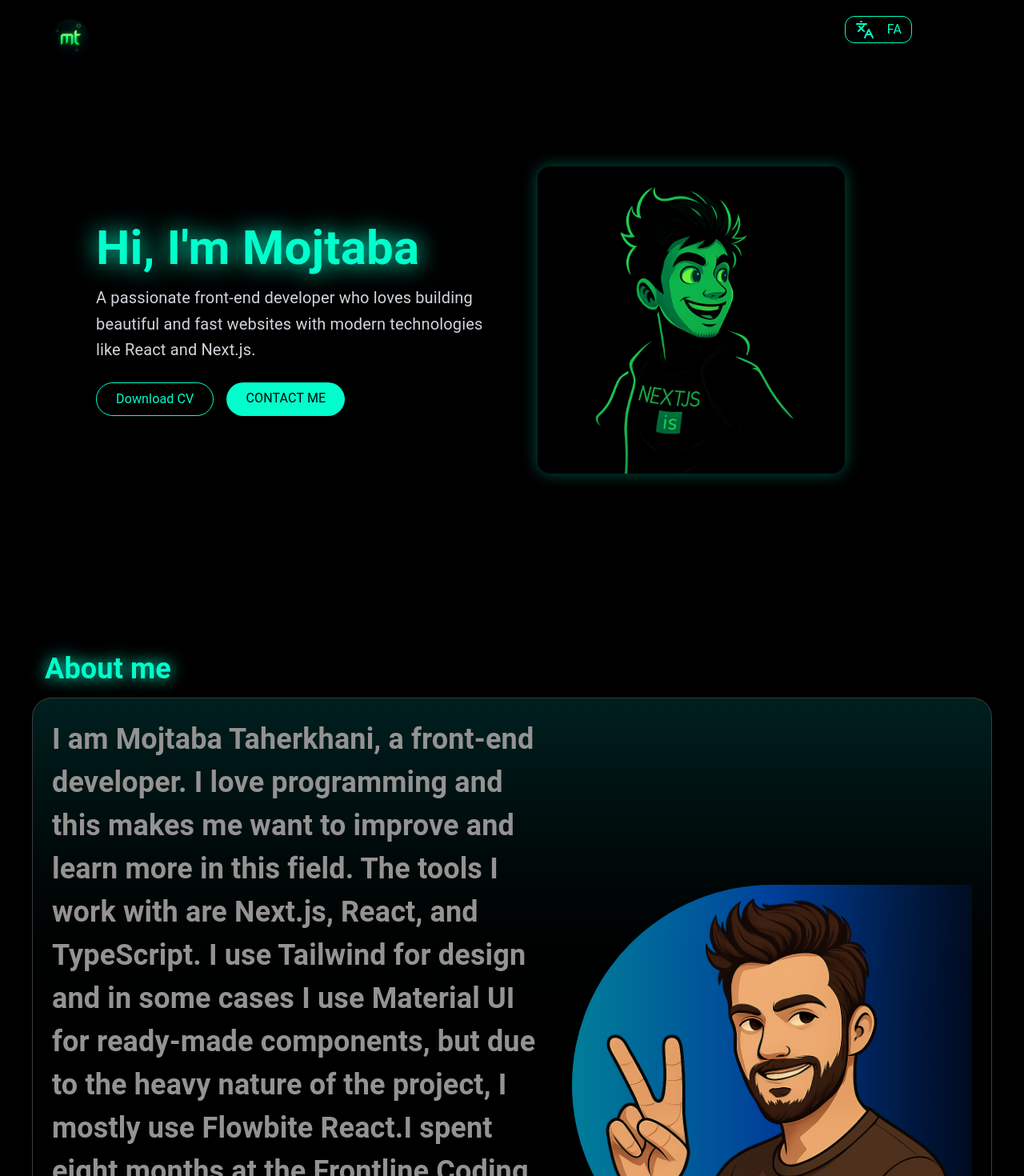
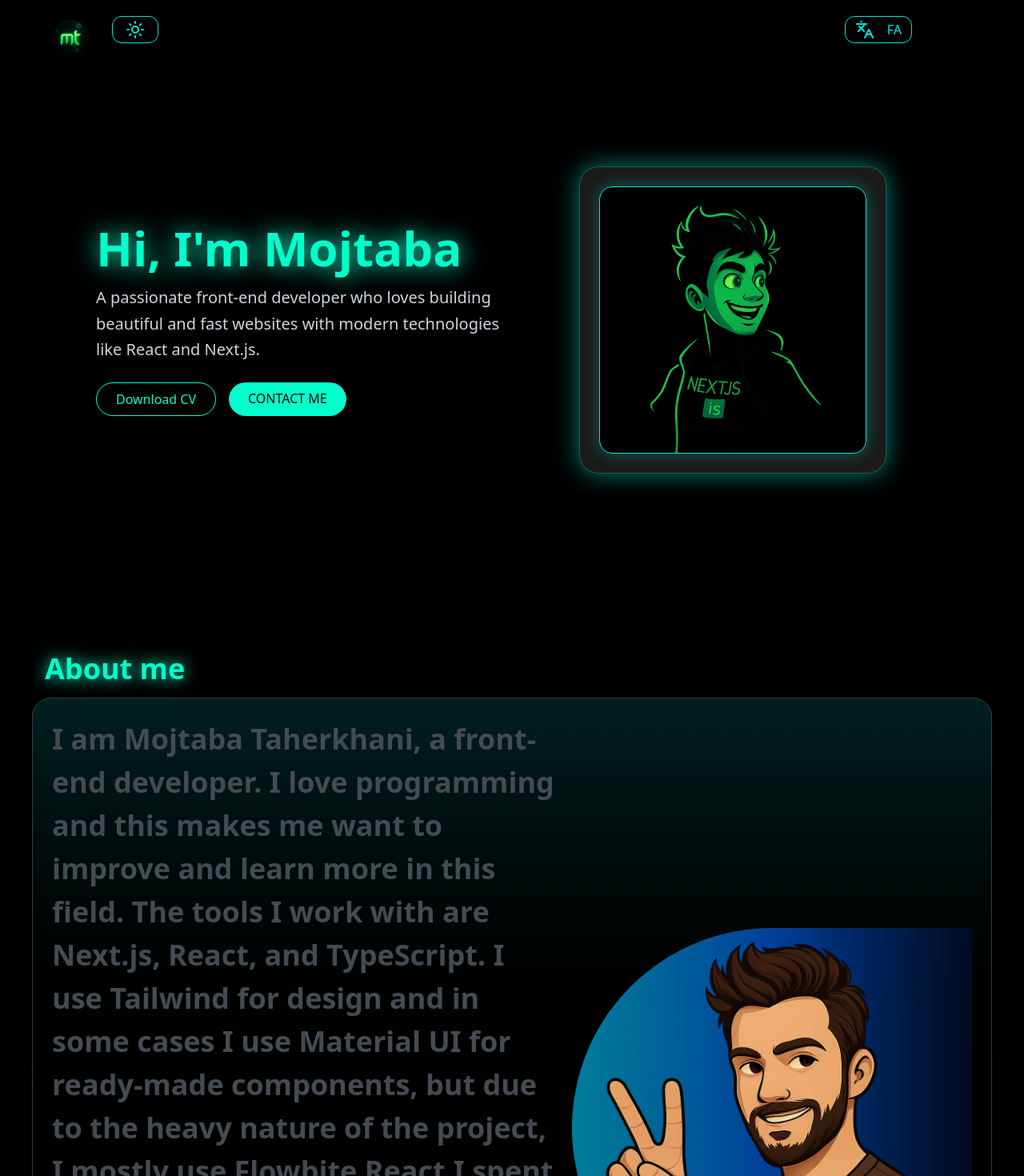
Before and after one commit to mojitaher/myinterview, a Next.js app: page / in a window 1280 px wide. Shown: the top 1470 px of the page at 80% size. Built offline with nearby package versions, Linux system fonts and the light colour scheme; some icons are missing.

Commit message:
theme light and dark completed

```diff
--- a/public/svg/toolIcons.tsx
+++ b/public/svg/toolIcons.tsx
@@ -8,7 +8,7 @@ export default function ToolsIcons() {
   return (
     <>
       <div>
-        <h1 className="text-4xl font-bold text-[#00ffcc] drop-shadow-[0_0_10px_#00ffcc] p-4">
+        <h1 className="text-4xl font-bold text-gray-600 dark:text-[#00ffcc] drop-shadow-[0_0_10px_#00ffcc] p-4">
           {t("skills")}
         </h1>
       </div>
--- a/src/app/aboutme.tsx
+++ b/src/app/aboutme.tsx
@@ -6,11 +6,11 @@ export default function Aboutme() {
   const { t } = useTranslation();
   return (
     <div id="about">
-      <h1 className="text-4xl font-bold text-[#00ffcc] drop-shadow-[0_0_10px_#00ffcc] p-4">
+      <h1 className="text-4xl font-bold dark:text-[#00ffcc] text-gray-600 drop-shadow-[0_0_10px_#00ffcc] p-4">
         {t("menuAbout")}
       </h1>
-      <div className="flex justify-between p-6 gap-5 items-center bg-gradient-to-b from-[#001f1f] via-[#000000] to-[#001f1f] rounded-3xl border border-[#3e3c3c]">
-        <p className="text-4xl font-bold text-[#949292] leading-normal  ">
+      <div className="flex justify-between p-6 gap-5 items-center dark:bg-gradient-to-b dark:from-[#001f1f] dark:via-[#000000] dark:to-[#001f1f] rounded-3xl border border-[#3e3c3c] bg-gradient-to-r from-[#e0f7fa] via-[#f5fdff] to-[#ffffff]">
+        <p className="text-4xl font-bold text-[#444b52] leading-normal  ">
           {t("Aboutme")}
         </p>
         <Image
--- /dev/null
+++ b/src/app/context/theme.tsx
@@ -0,0 +1,29 @@
+import { createContext, ReactNode, useContext, useState } from "react";
+type theme = "dark" | "light";
+type themeContextType = {
+  theme: theme;
+  toggleTheme: () => void;
+};
+
+type themeProps = {
+  children: ReactNode;
+};
+
+const themeContext = createContext<themeContextType | undefined>(undefined);
+
+export const ThemeProvider = ({ children }: themeProps) => {
+  const [theme, setTheme] = useState<theme>("dark");
+  function toggleTheme() {
+    setTheme((prev) => (prev === "dark" ? "light" : "dark"));
+    document.documentElement.classList.toggle("dark");
+  }
+  return (
+    <themeContext.Provider value={{ theme, toggleTheme }}>
+      {children}
+    </themeContext.Provider>
+  );
+};
+export const useTheme = () => {
+  const context = useContext(themeContext);
+  return context;
+};
--- a/src/app/footer.tsx
+++ b/src/app/footer.tsx
@@ -6,7 +6,7 @@ export default function Footer() {
   return (
     <footer
       id="contact"
-      className="w-full bg-gradient-to-r from-[#00ffcc1a] via-[#0066ff11] to-[#00000022] backdrop-blur-2xl backdrop-saturate-150 border-t border-[#00ffcc33] text-white py-8 mt-20 shadow-[0_0_20px_#00ffcc66]"
+      className="w-full dark:bg-gradient-to-r dark:from-[#00ffcc1a] dark:via-[#0066ff11] dark:to-[#00000022] dark:backdrop-blur-2xl dark:backdrop-saturate-150 dark:border-t dark:border-[#00ffcc33] dark:text-white  dark:shadow-[0_0_20px_#00ffcc66]  bg-gradient-to-r from-[#e0f7fa] via-[#f5ffff] to-[#ffffff] border-t border-[#00e6d955] text-[#007c91] py-10 mt-20 shadow-[0_0_20px_#00e6d955]"
     >
       <div className="mx-auto flex flex-col md:flex-row items-start justify-between px-6 gap-10">
         <div className="text-center md:text-left flex flex-col gap-4">
@@ -15,17 +15,17 @@ export default function Footer() {
             <p>{t("Phone")} :</p>
             <a
               href="tel:+989034155124"
-              className="hover:text-[#00ffcc] hover:drop-shadow-[0_0_5px_#00ffcc] transition"
+              className="dark:hover:text-[#00ffcc] dark:hover:drop-shadow-[0_0_5px_#00ffcc] transition text-[#00e6d9] hover:drop-shadow-[0_0_6px_#00ffcc] hover:text-[#034642]"
             >
               09034155124
             </a>
           </span>
         </div>
 
-        <div className="flex flex-col items-center md:items-end gap-3 text-white/70">
+        <div className="flex flex-col items-center md:items-end gap-3 dark:text-white/70">
           {socials.map((app, index) => (
             <div
-              className="flex items-center gap-2 hover:text-[#00ffcc] hover:drop-shadow-[0_0_6px_#00ffcc] transition-all"
+              className="flex items-center gap-2 dark:hover:text-[#00ffcc] dark:hover:drop-shadow-[0_0_6px_#00ffcc]  text-[#00e6d9] hover:drop-shadow-[0_0_6px_#00ffcc] hover:text-[#034642]  "
               key={index}
             >
               {app.svg}
--- a/src/app/globals.css
+++ b/src/app/globals.css
@@ -13,6 +13,7 @@
     --foreground: #ededed;
   }
 }
+@custom-variant dark (&:where(.dark, .dark *));
 
 @keyframes fadeInDrawer {
   from {
--- a/src/app/header.tsx
+++ b/src/app/header.tsx
@@ -16,7 +16,8 @@ import InfoIcon from "@mui/icons-material/Info";
 import WorkIcon from "@mui/icons-material/Work";
 import ContactMailIcon from "@mui/icons-material/ContactMail";
 import Link from "next/link";
-import { LanguagesIcon } from "lucide-react";
+import { LanguagesIcon, MoonIcon, SunIcon } from "lucide-react";
+import { useTheme } from "./context/theme";
 
 export default function Header() {
   const [open, setOpen] = useState<boolean>(false);
@@ -71,16 +72,37 @@ export default function Header() {
       </List>
     </Box>
   );
+  const { theme, toggleTheme } = useTheme();
 
   return (
-    <header className="relative w-full min-h-screen bg-black text-white overflow-hidden flex flex-col justify-center px-6 md:px-20">
+    //     <div className="max-w-sm w-full rounded-3xl bg-[#d6f5f8] shadow-[0_0_40px_#00e6d955] p-6">
+    //       <Image
+    //         src="/img/headerimg.png"
+    //         alt="avatar"
+    //         width={450}
+    //         height={450}
+    //         className="rounded-3xl"
+    //         priority
+    //       />
+    //     </div>
+    //   </div>
+    // </header>
+    <header className="relative w-full min-h-screen bg-[#e8f0f7] text-[#00e6d9] overflow-hidden flex flex-col justify-center px-6 md:px-20 dark:bg-black dark:text-white">
       <div className="absolute top-5 right-25 ">
         <button
           onClick={() => toggleLang()}
-          className="flex items-center gap-4 px-3 py-1 rounded-xl text-[#00ffc3] border border-[#00ffc3] hover:bg-[#00ffc311] hover:shadow-[0_0_10px_#00ffc3] transition-all duration-300"
+          className="flex items-center gap-4 px-3 py-1 rounded-xl dark:bg-transparent bg-gray-300 border border-[#00e6d9] text-[#00e6d9] hover:bg-[#00e6d922] hover:shadow-[0_0_15px_#00e6d9] transition-all duration-300 "
         >
           <LanguagesIcon fontSize="small" />
           {i18n.language === "fa" ? "EN" : "FA"}
+        </button>
+      </div>
+      <div className="absolute top-5 left-25">
+        <button
+          onClick={toggleTheme}
+          className="flex items-center gap-2 px-4 py-1 rounded-xl dark:bg-transparent bg-gray-200 border border-[#00e6d9] text-[#00e6d9] hover:bg-[#00e6d922] hover:shadow-[0_0_15px_#00e6d9] transition-all duration-300 select-none"
+        >
+          {theme === "dark" ? <SunIcon /> : <MoonIcon />}
         </button>
       </div>
       <div className="absolute top-6 right-6 ">
@@ -113,10 +135,10 @@ export default function Header() {
       {/* Hero Content */}
       <div className="flex flex-col md:flex-row items-center gap-10">
         <div className="text-center md:text-left">
-          <h1 className="text-4xl md:text-6xl font-bold text-[#00ffcc] drop-shadow-[0_0_15px_#00ffcc] mb-4">
+          <h1 className="text-4xl md:text-6xl font-bold dark:text-[#00ffcc]  dark:drop-shadow-[0_0_15px_#00ffcc]  text-gray-600 drop-shadow-[0_0_25px_#00e6d9cc] mb-4">
             {t("intro")}
           </h1>
-          <p className="text-lg md:text-xl text-gray-300 max-w-lg leading-relaxed mb-6">
+          <p className="text-lg md:text-xl dark:text-gray-300 text-[#6a65ff] max-w-lg leading-relaxed mb-6">
             {t("greeting")}
           </p>
           <div className="flex gap-4 justify-center md:justify-start">
@@ -136,13 +158,13 @@ export default function Header() {
           </div>
         </div>
 
-        <div className="max-w-sm w-full">
+        <div className="bg-white/10 backdrop-blur-md p-6 rounded-3xl border border-[#00e6d955] shadow-[0_0_30px_#00e6d988] max-w-sm mx-auto transition-all duration-300">
           <Image
             src="/img/headerimg.png"
             alt="avatar"
-            width={500}
-            height={500}
-            className="rounded-2xl shadow-[0_0_20px_#00ffcc55]"
+            width={450}
+            height={450}
+            className="rounded-2xl bg-black/100 border border-[#00e6d9] shadow-[0_0_20px_#00e6d955]"
             priority
           />
         </div>
--- a/src/app/layout.tsx
+++ b/src/app/layout.tsx
@@ -1,8 +1,8 @@
 "use client";
 import "./globals.css";
 import React from "react";
-import { CssBaseline } from "@mui/material";
 import Footer from "./footer";
+import { ThemeProvider } from "./context/theme";
 
 export default function RootLayout({
   children,
@@ -10,14 +10,13 @@ export default function RootLayout({
   children: React.ReactNode;
 }) {
   return (
-    <html lang="en">
-      <body className="!bg-[#000000]  min-h-screen ">
-        <div className="px-10">
-          <CssBaseline />
-          {children}
-        </div>
-        <Footer />
-      </body>
+    <html lang="en" className="dark">
+      <ThemeProvider>
+        <body className="bg-[#e8f0f7]  dark:bg-black  min-h-screen  ">
+          <div className="px-10">{children}</div>
+          <Footer />
+        </body>
+      </ThemeProvider>
     </html>
   );
 }
--- a/src/app/project/projectCards.tsx
+++ b/src/app/project/projectCards.tsx
@@ -26,7 +26,7 @@ export default function ProjectCard({ image, text, reverse }: props) {
       ref={ref}
     >
       <div className="w-full text-center ">
-        <p className="text-3xl text-[#A0E5DC] drop-shadow-[0_0_2px_#00c2a8] leading-loose ">
+        <p className="text-3xl dark:text-[#A0E5DC] text-[#444b52] drop-shadow-[0_0_2px_#00c2a8] leading-loose ">
           {text}
         </p>
       </div>
```
Also changed, not shown: src/app/project/project.tsx (+7 -7 lines).
